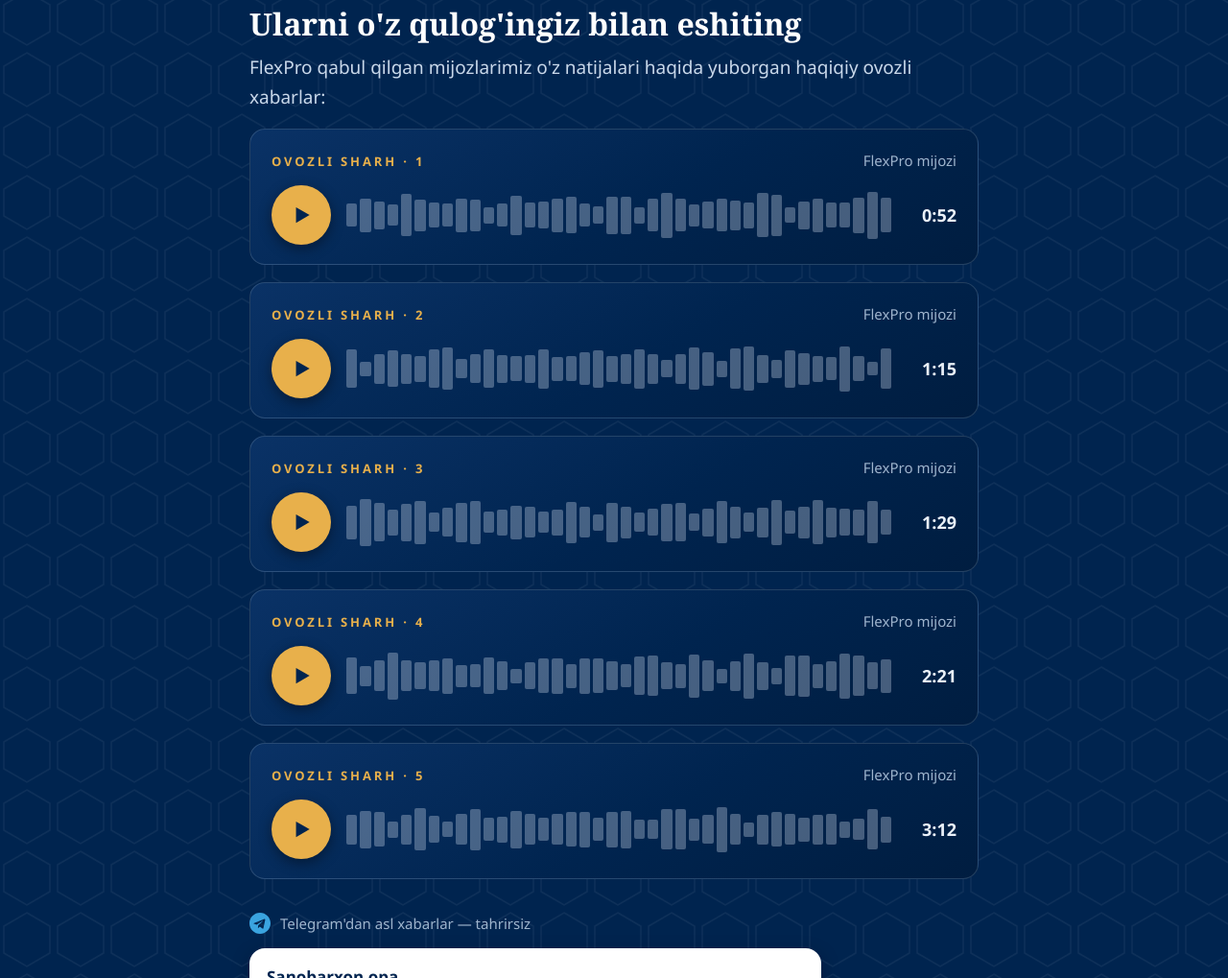
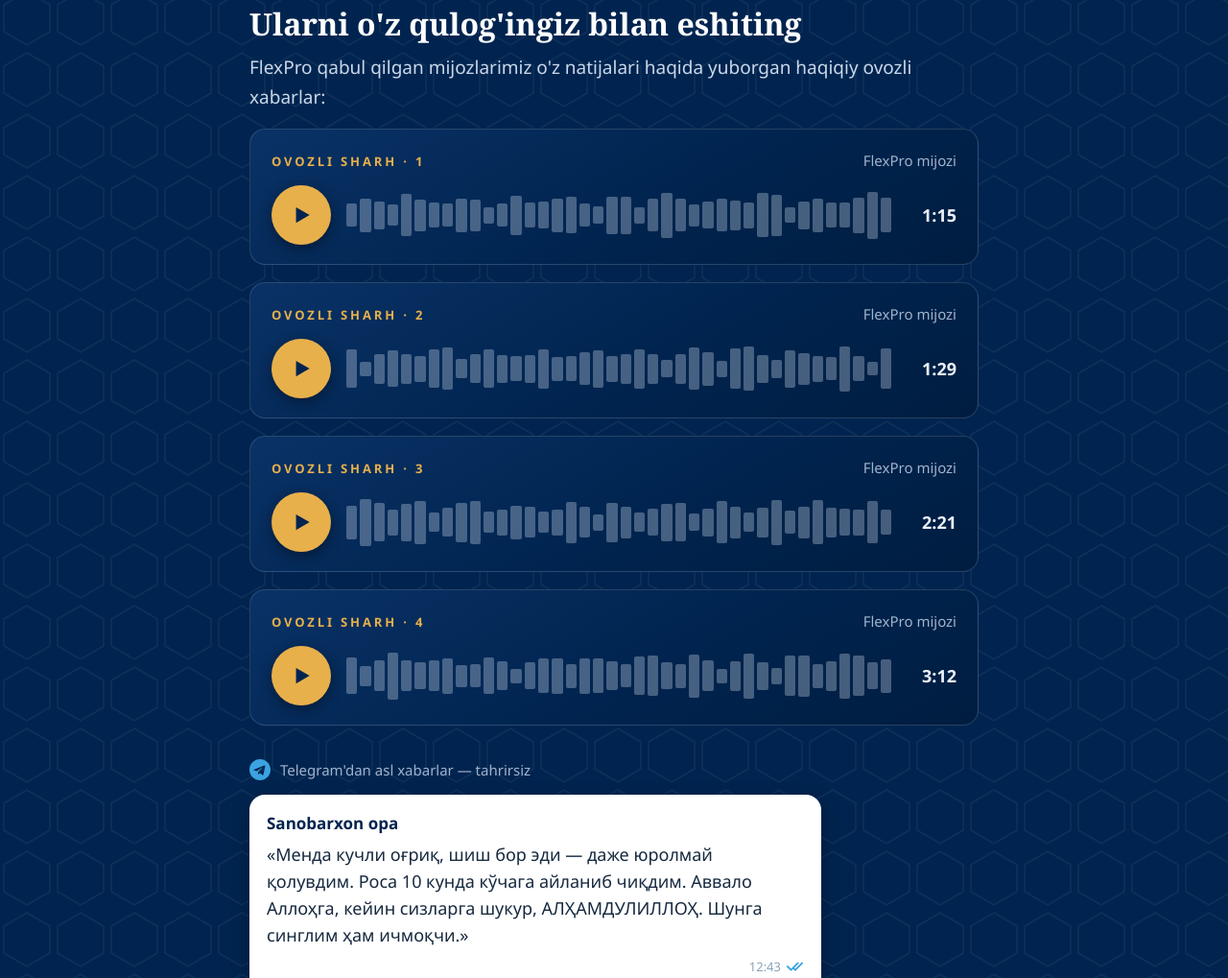
Before and after one commit to karimjonov727-collab/Flexpro-sayt, a website: page public/index.html in a window 1280 px wide. Shown: the part 2660-3679 px from the top of the page at 96% size. Drawn offline with Linux system fonts and the light colour scheme.

Commit message:
1-ovozli sharh olib tashlandi (manba yozuvi sifatsiz), qolganlari qayta raqamlandi

```diff
--- a/public/index.html
+++ b/public/index.html
@@ -472,21 +472,8 @@
       <h2>Ularni o'z qulog'ingiz bilan eshiting</h2>
       <p style="color:#c9d8ea;font-size:19px;margin:0 0 8px">FlexPro qabul qilgan mijozlarimiz o'z natijalari haqida yuborgan haqiqiy ovozli xabarlar:</p>
 
-      <div class="voice" data-dur="0:52">
+      <div class="voice" data-dur="1:15">
         <div class="voice-head"><span class="voice-title">Ovozli sharh · 1</span><span class="voice-sub">FlexPro mijozi</span></div>
-        <div class="vp">
-          <button class="vp-btn" type="button" aria-label="Sharhni eshitish">
-            <svg class="ic-play" width="26" height="26" viewBox="0 0 24 24" fill="#00244f" aria-hidden="true"><path d="M7 4.5v15l13-7.5-13-7.5z"/></svg>
-            <svg class="ic-pause" width="26" height="26" viewBox="0 0 24 24" fill="#00244f" aria-hidden="true"><rect x="5" y="4" width="5" height="16" rx="1"/><rect x="14" y="4" width="5" height="16" rx="1"/></svg>
-          </button>
-          <div class="vp-bars" aria-hidden="true"></div>
-          <span class="vp-time">0:52</span>
-        </div>
-        <audio preload="none" src="/audio/rev5.mp3"></audio>
-      </div>
-
-      <div class="voice" data-dur="1:15">
-        <div class="voice-head"><span class="voice-title">Ovozli sharh · 2</span><span class="voice-sub">FlexPro mijozi</span></div>
         <div class="vp">
           <button class="vp-btn" type="button" aria-label="Sharhni eshitish">
             <svg class="ic-play" width="26" height="26" viewBox="0 0 24 24" fill="#00244f" aria-hidden="true"><path d="M7 4.5v15l13-7.5-13-7.5z"/></svg>
@@ -499,7 +486,7 @@
       </div>
 
       <div class="voice" data-dur="1:29">
-        <div class="voice-head"><span class="voice-title">Ovozli sharh · 3</span><span class="voice-sub">FlexPro mijozi</span></div>
+        <div class="voice-head"><span class="voice-title">Ovozli sharh · 2</span><span class="voice-sub">FlexPro mijozi</span></div>
         <div class="vp">
           <button class="vp-btn" type="button" aria-label="Sharhni eshitish">
             <svg class="ic-play" width="26" height="26" viewBox="0 0 24 24" fill="#00244f" aria-hidden="true"><path d="M7 4.5v15l13-7.5-13-7.5z"/></svg>
@@ -512,7 +499,7 @@
       </div>
 
       <div class="voice" data-dur="2:21">
-        <div class="voice-head"><span class="voice-title">Ovozli sharh · 4</span><span class="voice-sub">FlexPro mijozi</span></div>
+        <div class="voice-head"><span class="voice-title">Ovozli sharh · 3</span><span class="voice-sub">FlexPro mijozi</span></div>
         <div class="vp">
           <button class="vp-btn" type="button" aria-label="Sharhni eshitish">
             <svg class="ic-play" width="26" height="26" viewBox="0 0 24 24" fill="#00244f" aria-hidden="true"><path d="M7 4.5v15l13-7.5-13-7.5z"/></svg>
@@ -525,7 +512,7 @@
       </div>
 
       <div class="voice" data-dur="3:12">
-        <div class="voice-head"><span class="voice-title">Ovozli sharh · 5</span><span class="voice-sub">FlexPro mijozi</span></div>
+        <div class="voice-head"><span class="voice-title">Ovozli sharh · 4</span><span class="voice-sub">FlexPro mijozi</span></div>
         <div class="vp">
           <button class="vp-btn" type="button" aria-label="Sharhni eshitish">
             <svg class="ic-play" width="26" height="26" viewBox="0 0 24 24" fill="#00244f" aria-hidden="true"><path d="M7 4.5v15l13-7.5-13-7.5z"/></svg>
```
Also changed, not shown: 1 other file.
